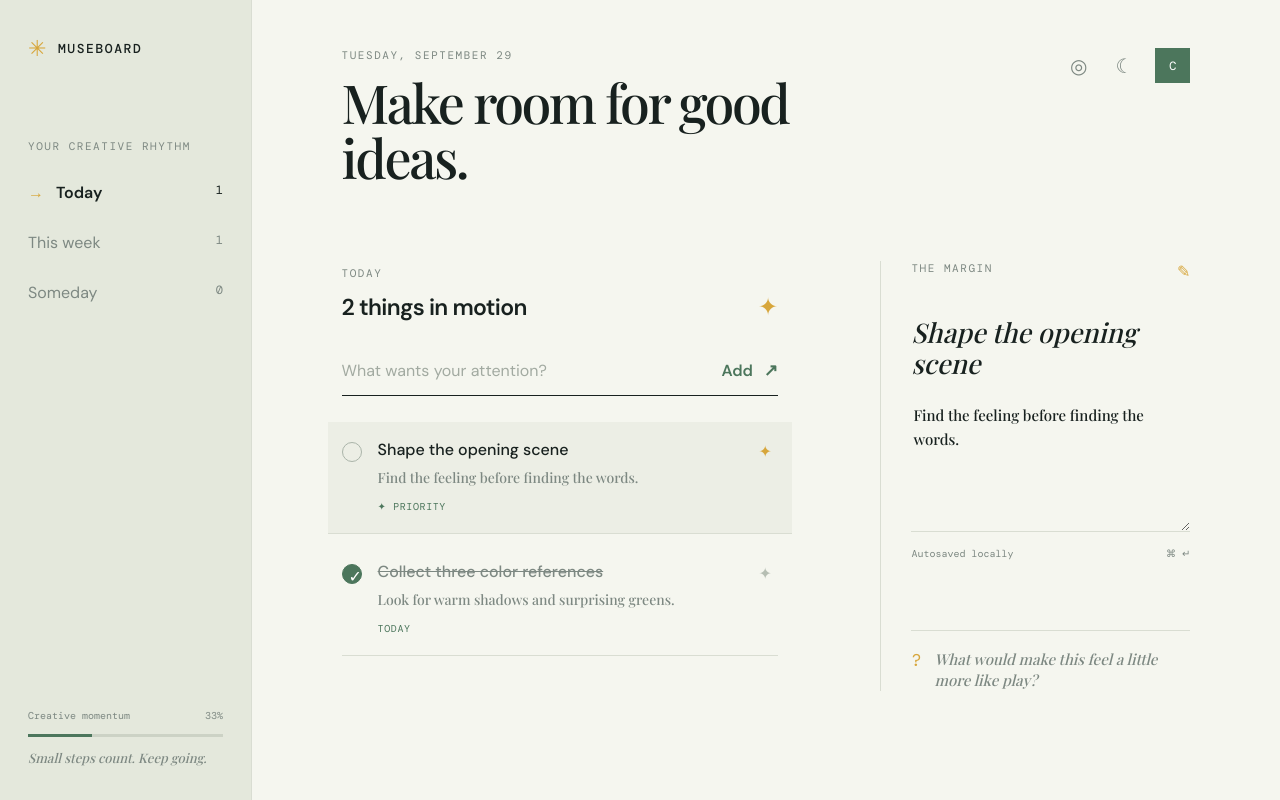
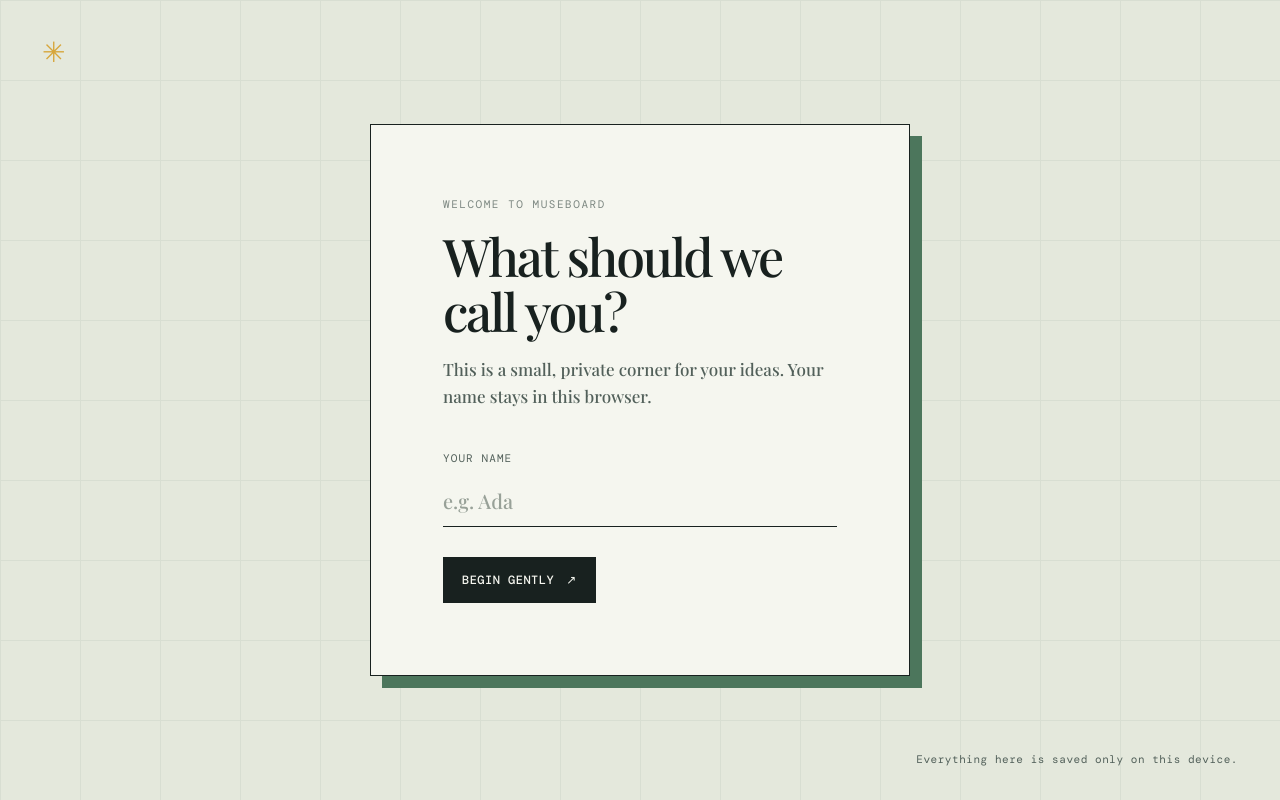
Before and after one commit to holydev001/kaizen-todo, a Next.js app: page / in a window 1280 px wide. Built offline with nearby package versions, Linux system fonts and the light colour scheme; a web font is replaced by a local one.

Commit message:
feat: add personalized onboarding tour

```diff
--- a/app/globals.css
+++ b/app/globals.css
@@ -360,6 +360,144 @@
 .dark .check {
   border-color: #647267;
 }
+.onboarding {
+  position: fixed;
+  z-index: 10;
+  inset: 0;
+  display: grid;
+  place-items: center;
+  overflow: hidden;
+  padding: 32px;
+  background: #e4e8dc;
+  color: #18211f;
+}
+.onboarding-grid {
+  position: absolute;
+  inset: 0;
+  opacity: 0.38;
+  background-image:
+    linear-gradient(#c7cec2 1px, transparent 1px),
+    linear-gradient(90deg, #c7cec2 1px, transparent 1px);
+  background-size: 80px 80px;
+}
+.onboarding-mark {
+  position: absolute;
+  top: 34px;
+  left: 42px;
+  color: #d7a63b;
+  font-size: 28px;
+}
+.onboarding-card {
+  position: relative;
+  z-index: 1;
+  width: min(100%, 540px);
+  padding: clamp(38px, 6vw, 72px);
+  background: #f5f6ef;
+  border: 1px solid #18211f;
+  box-shadow: 12px 12px 0 #4c765c;
+}
+.onboarding-card h2 {
+  max-width: 420px;
+  margin: 18px 0;
+  font: 500 clamp(34px, 5vw, 52px)/1.05 var(--serif);
+  letter-spacing: -0.045em;
+}
+.onboarding-copy {
+  max-width: 390px;
+  color: #52605a;
+  font: 17px/1.55 var(--serif);
+}
+.name-form label {
+  display: block;
+  margin: 42px 0 10px;
+  color: #52605a;
+  font: 11px var(--mono);
+  letter-spacing: 0.1em;
+  text-transform: uppercase;
+}
+.name-form input {
+  width: 100%;
+  padding: 12px 0;
+  border: 0;
+  border-bottom: 1px solid #18211f;
+  outline: 0;
+  background: transparent;
+  color: #18211f;
+  font: 500 20px var(--serif);
+}
+.name-form input::placeholder {
+  color: #98a198;
+}
+.onboarding-button {
+  display: inline-flex;
+  align-items: center;
+  gap: 12px;
+  margin-top: 30px;
+  padding: 14px 18px;
+  border: 1px solid #18211f;
+  background: #18211f;
+  color: #f5f6ef;
+  font: 500 12px var(--mono);
+  letter-spacing: 0.04em;
+  text-transform: uppercase;
+}
+.onboarding-button:hover,
+.onboarding-button:focus-visible {
+  background: #4c765c;
+}
+.tour-progress {
+  display: flex;
+  align-items: center;
+  gap: 16px;
+  margin-bottom: 42px;
+  color: #52605a;
+  font: 11px var(--mono);
+  letter-spacing: 0.12em;
+}
+.tour-track {
+  flex: 1;
+  height: 2px;
+  background: #c7cec2;
+}
+.tour-track span {
+  display: block;
+  height: 100%;
+  background: #d7a63b;
+  transition: width 0.25s ease;
+}
+.tour-actions {
+  display: flex;
+  align-items: center;
+  justify-content: space-between;
+  gap: 18px;
+  margin-top: 34px;
+}
+.tour-actions .onboarding-button {
+  margin-top: 0;
+}
+.text-button {
+  padding: 8px 0;
+  border: 0;
+  border-bottom: 1px solid transparent;
+  background: transparent;
+  color: #52605a;
+  font: 11px var(--mono);
+  letter-spacing: 0.06em;
+  text-transform: uppercase;
+}
+.text-button:hover,
+.text-button:focus-visible {
+  border-color: currentColor;
+}
+.onboarding-note {
+  position: absolute;
+  right: 42px;
+  bottom: 34px;
+  z-index: 1;
+  color: #52605a;
+  font: 11px var(--mono);
+  letter-spacing: 0.05em;
+}
 @media (max-width: 800px) {
   .sidebar {
     width: 190px;
@@ -381,6 +519,9 @@
   }
   .prompt-card {
     margin-top: 35px;
+  }
+  .onboarding-card {
+    box-shadow: 8px 8px 0 #4c765c;
   }
 }
 @media (max-width: 560px) {
@@ -424,4 +565,19 @@
     margin: 0;
     padding: 18px 10px;
   }
+  .onboarding {
+    padding: 20px;
+  }
+  .onboarding-mark {
+    top: 18px;
+    left: 23px;
+  }
+  .onboarding-card {
+    padding: 36px 28px;
+  }
+  .onboarding-note {
+    right: 22px;
+    bottom: 20px;
+    font-size: 9px;
+  }
 }
--- a/app/page.tsx
+++ b/app/page.tsx
@@ -9,6 +9,10 @@
   category: "Today" | "This week" | "Someday";
   done: boolean;
   starred: boolean;
+};
+
+type Profile = {
+  name: string;
 };
 
 const starterTasks: Task[] = [
@@ -40,6 +44,24 @@
 
 const categories: Task["category"][] = ["Today", "This week", "Someday"];
 
+const tourSteps = [
+  {
+    eyebrow: "First, catch the spark",
+    title: "A thought is enough to begin.",
+    copy: "Use the open line in your workspace to catch an idea before it disappears. You can shape it later.",
+  },
+  {
+    eyebrow: "Then, leave yourself a margin",
+    title: "Notes keep the why close.",
+    copy: "Select a task and use its margin for references, half-formed thoughts, or the next small move.",
+  },
+  {
+    eyebrow: "Finally, protect your rhythm",
+    title: "Make the space work your way.",
+    copy: "Your progress, tasks, notes, and name stay in this browser. Switch themes or enter focus mode whenever you need a quieter view.",
+  },
+];
+
 export default function Home() {
   const [tasks, setTasks] = useState<Task[]>(starterTasks);
   const [activeCategory, setActiveCategory] = useState<Task["category"]>("Today");
@@ -48,15 +70,37 @@
   const [selectedId, setSelectedId] = useState(1);
   const [dark, setDark] = useState(false);
   const [focusMode, setFocusMode] = useState(false);
+  const [profile, setProfile] = useState<Profile | null>(null);
+  const [isLoaded, setIsLoaded] = useState(false);
+  const [onboardingActive, setOnboardingActive] = useState(false);
+  const [onboardingStep, setOnboardingStep] = useState(0);
+  const [nameDraft, setNameDraft] = useState("");
 
   useEffect(() => {
     const saved = window.localStorage.getItem("museboard-tasks");
-    if (saved) setTasks(JSON.parse(saved));
+    const savedProfile = window.localStorage.getItem("museboard-profile");
+
+    try {
+      if (saved) setTasks(JSON.parse(saved));
+      if (savedProfile) {
+        const parsedProfile = JSON.parse(savedProfile) as Profile;
+        if (parsedProfile.name) setProfile(parsedProfile);
+      } else {
+        setOnboardingActive(true);
+      }
+    } catch {
+      window.localStorage.removeItem("museboard-tasks");
+      window.localStorage.removeItem("museboard-profile");
+      setOnboardingActive(true);
+    } finally {
+      setIsLoaded(true);
+    }
   }, []);
 
   useEffect(() => {
+    if (!isLoaded) return;
     window.localStorage.setItem("museboard-tasks", JSON.stringify(tasks));
-  }, [tasks]);
+  }, [isLoaded, tasks]);
 
   const visibleTasks = useMemo(
     () => tasks.filter((task) => task.category === activeCategory),
@@ -86,6 +130,29 @@
   function updateTask(id: number, patch: Partial<Task>) {
     setTasks((current) => current.map((task) => (task.id === id ? { ...task, ...patch } : task)));
   }
+
+  function startOnboarding(event: React.FormEvent) {
+    event.preventDefault();
+    const name = nameDraft.trim();
+    if (!name) return;
+
+    const nextProfile = { name };
+    window.localStorage.setItem("museboard-profile", JSON.stringify(nextProfile));
+    setProfile(nextProfile);
+    setOnboardingStep(1);
+  }
+
+  function advanceOnboarding() {
+    if (onboardingStep === tourSteps.length) {
+      setOnboardingActive(false);
+      return;
+    }
+    setOnboardingStep((step) => step + 1);
+  }
+
+  const firstName = profile?.name.trim().split(" ")[0] ?? "";
+  const avatarInitial = firstName.slice(0, 1).toUpperCase() || "M";
+  const activeTourStep = tourSteps[onboardingStep - 1];
 
   return (
     <main className={dark ? "app dark" : "app"}>
@@ -125,7 +192,9 @@
         <header className="topbar">
           <div>
             <p className="eyebrow">Tuesday, September 29</p>
-            <h1>Make room for good ideas.</h1>
+            <h1>
+              {firstName ? `Make room for good ideas, ${firstName}.` : "Make room for good ideas."}
+            </h1>
           </div>
           <div className="top-actions">
             <button
@@ -142,7 +211,9 @@
             >
               {dark ? "☼" : "☾"}
             </button>
-            <div className="avatar">C</div>
+            <div className="avatar" aria-label={`${firstName || "Museboard"} profile`}>
+              {avatarInitial}
+            </div>
           </div>
         </header>
         <div className="content-grid">
@@ -243,6 +314,65 @@
           )}
         </div>
       </section>
+      {isLoaded && onboardingActive && (
+        <section className="onboarding" aria-label="Museboard welcome tour">
+          <div className="onboarding-mark">✳</div>
+          <div className="onboarding-grid" aria-hidden="true" />
+          <div
+            className="onboarding-card"
+            role="dialog"
+            aria-modal="true"
+            aria-labelledby="onboarding-title"
+          >
+            {onboardingStep === 0 ? (
+              <form className="name-form" onSubmit={startOnboarding}>
+                <p className="section-kicker">Welcome to Museboard</p>
+                <h2 id="onboarding-title">What should we call you?</h2>
+                <p className="onboarding-copy">
+                  This is a small, private corner for your ideas. Your name stays in this browser.
+                </p>
+                <label htmlFor="name">Your name</label>
+                <input
+                  autoFocus
+                  id="name"
+                  maxLength={40}
+                  onChange={(event) => setNameDraft(event.target.value)}
+                  placeholder="e.g. Ada"
+                  value={nameDraft}
+                />
+                <button className="onboarding-button" type="submit">
+                  Begin gently <span>↗</span>
+                </button>
+              </form>
+            ) : (
+              <div className="tour-card">
+                <div className="tour-progress">
+                  <span>{String(onboardingStep).padStart(2, "0")} / 03</span>
+                  <div className="tour-track">
+                    <span style={{ width: `${(onboardingStep / tourSteps.length) * 100}%` }} />
+                  </div>
+                </div>
+                <p className="section-kicker">{activeTourStep.eyebrow}</p>
+                <h2 id="onboarding-title">{activeTourStep.title}</h2>
+                <p className="onboarding-copy">{activeTourStep.copy}</p>
+                <div className="tour-actions">
+                  <button
+                    className="text-button"
+                    onClick={() => setOnboardingActive(false)}
+                    type="button"
+                  >
+                    Skip tour
+                  </button>
+                  <button className="onboarding-button" onClick={advanceOnboarding} type="button">
+                    {onboardingStep === tourSteps.length ? "Open my space" : "Next"} <span>↗</span>
+                  </button>
+                </div>
+              </div>
+            )}
+          </div>
+          <p className="onboarding-note">Everything here is saved only on this device.</p>
+        </section>
+      )}
     </main>
   );
 }
```
Also changed, not shown: 1 other file (tests, documents, lock files or other folders).
